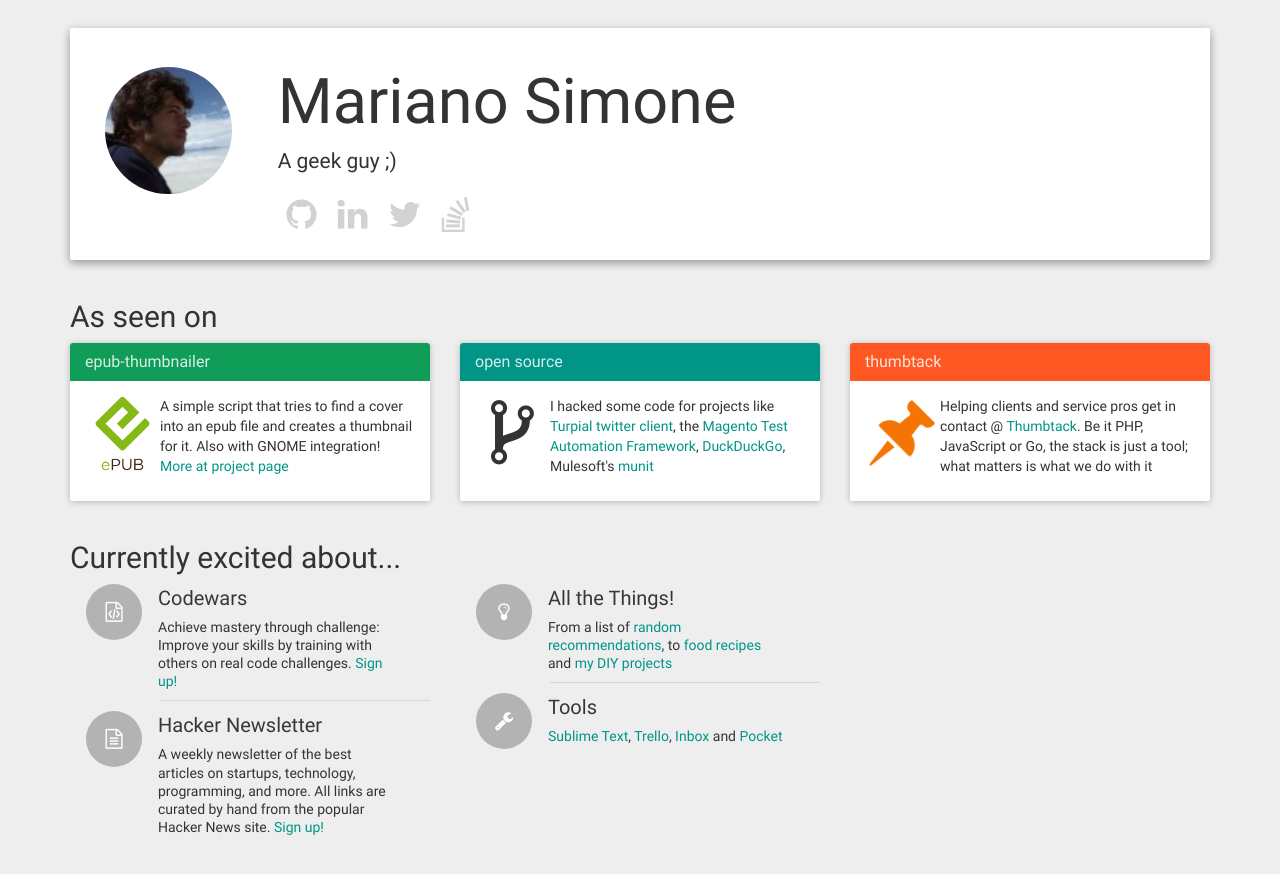
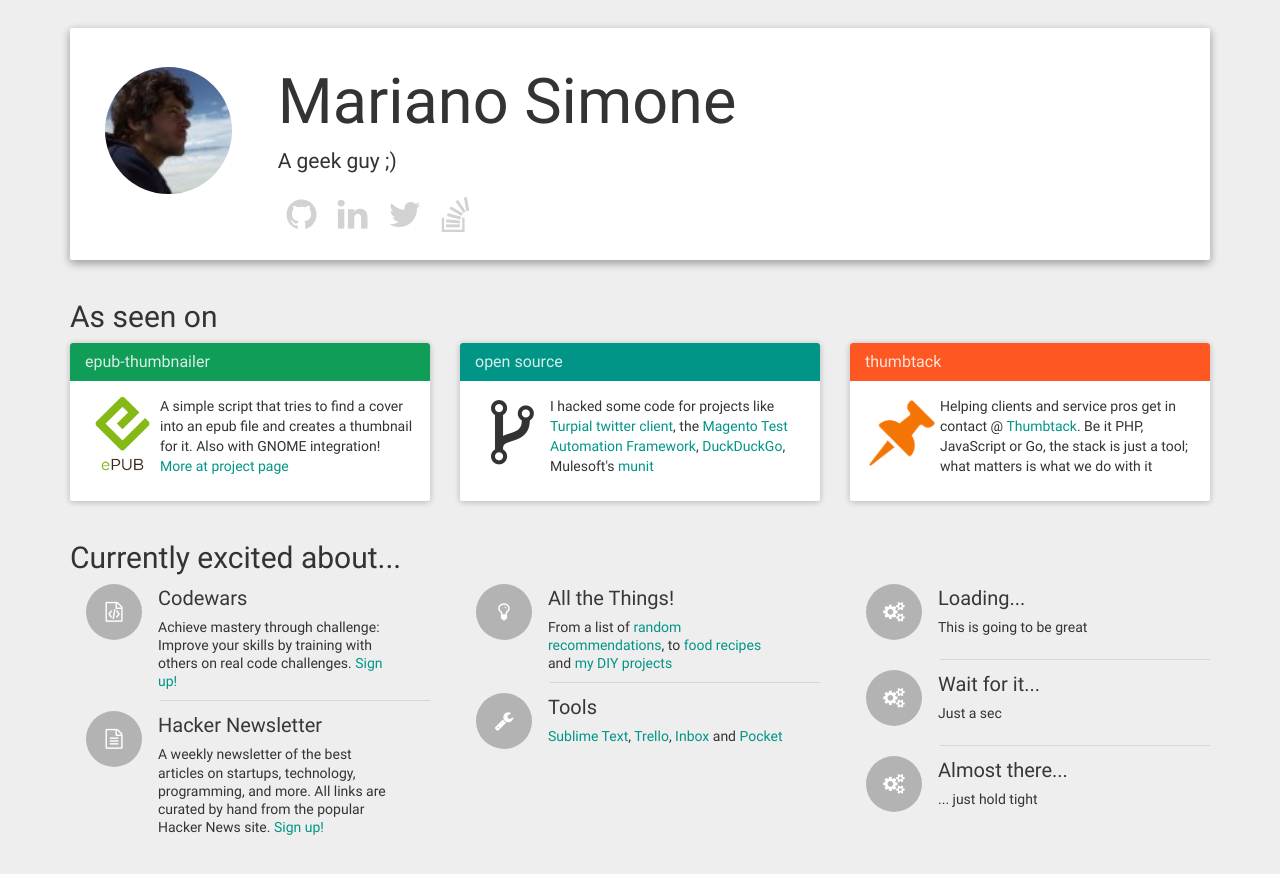
Before and after one commit to marianosimone/marianosimone.github.com, a Jekyll site: the page index.html, which Jekyll copies as it is, in a window 1280 px wide. Shown: the top 874 px of the page. Built offline with Jekyll 4.4.1, drawn with Linux system fonts in a browser that asks for light colours; nearby versions of some CDN libraries.

Commit message:
Add loading state

```diff
--- a/index.html
+++ b/index.html
@@ -180,6 +180,30 @@
             <div class="col-lg-4">
                 <div class="bs-component">
                     <div class="list-group" id="reading_list">
+                        <div class="list-group-item">
+                                <div class="row-action-primary"><i class="fa fa-cogs"></i></div>
+                                <div class="row-content">
+                                    <h4 class="list-group-item-heading">Loading...</h4>
+                                    <p class="list-group-item-text">This is going to be great</p>
+                                </div>
+                            </div>
+                            <div class="list-group-separator"></div>
+                            <div class="list-group-item">
+                                <div class="row-action-primary"><i class="fa fa-cogs"></i></div>
+                                <div class="row-content">
+                                    <h4 class="list-group-item-heading">Wait for it...</h4>
+                                    <p class="list-group-item-text">Just a sec</p>
+                                </div>
+                            </div>
+                            <div class="list-group-separator"></div>
+                            <div class="list-group-item">
+                                <div class="row-action-primary"><i class="fa fa-cogs"></i></div>
+                                <div class="row-content">
+                                    <h4 class="list-group-item-heading">Almost there...</h4>
+                                    <p class="list-group-item-text">... just hold tight</p>
+                                </div>
+                            </div>
+                        </div>
                     </div>
                 </div>
             </div>
```
Also changed, not shown: other parts of index.html (+1 -1 lines).
